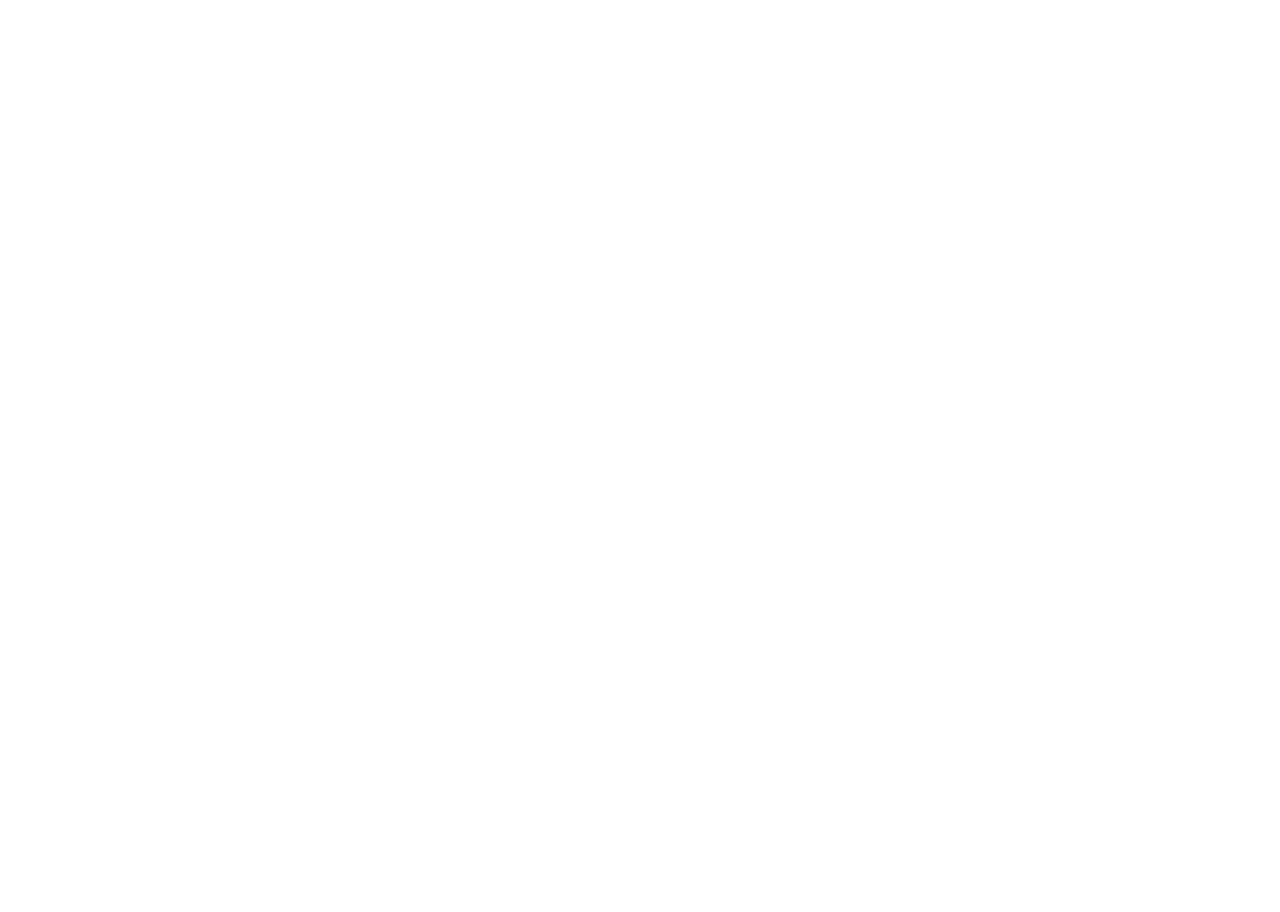
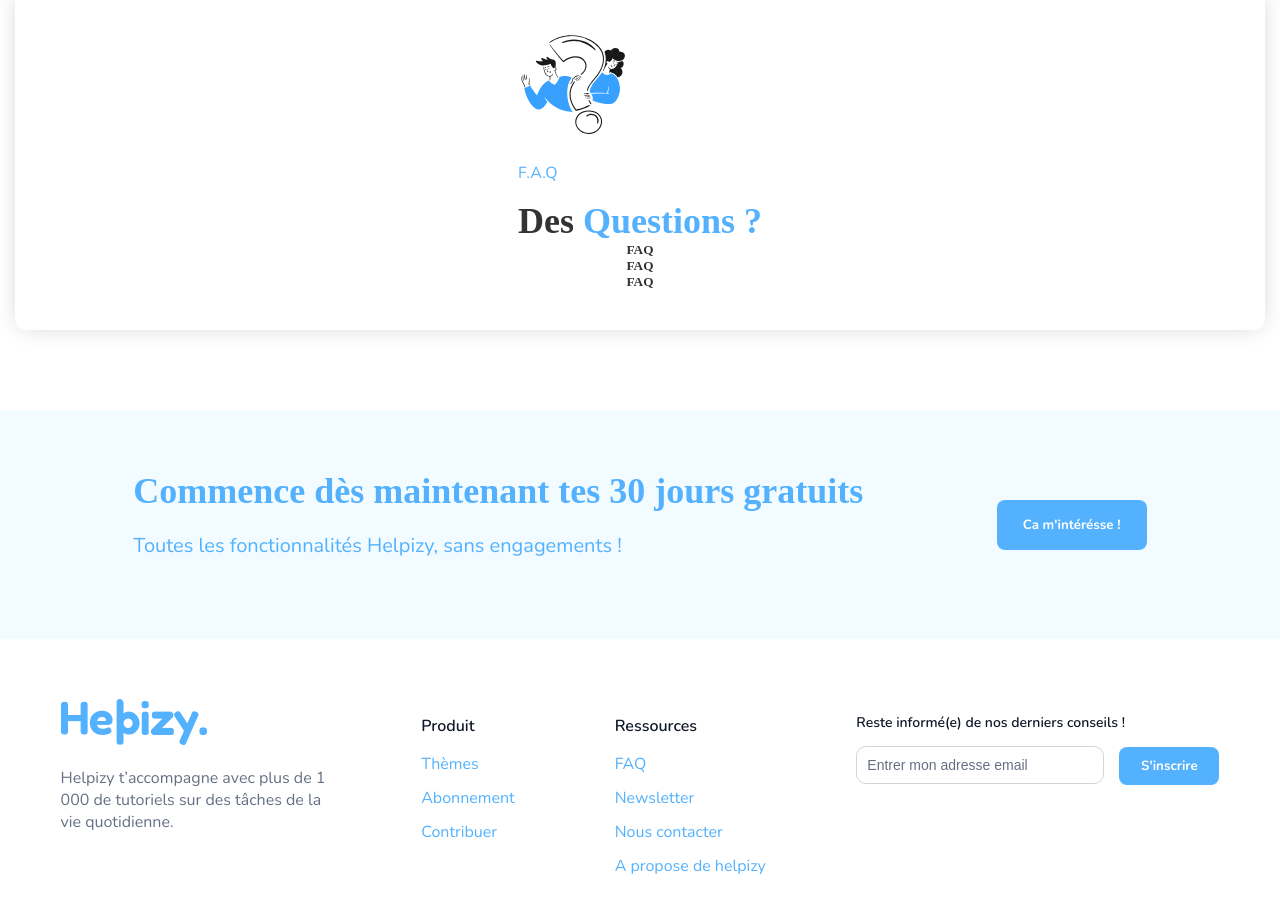
Before and after one commit to TVanmeerhaeghe/Helpizy-frontend, a Vue app: page / in a window 1280 px wide. Shown: the part 4887-5799 px from the top of the page. Before the commit the page ends 4777 px from the top, so only its background shows below. Built offline with nearby package versions, Linux system fonts and the light colour scheme; a web font is replaced by a local one.

Commit message:
feat : added footer

```diff
--- a/src/App.vue
+++ b/src/App.vue
@@ -2,16 +2,19 @@
   <div id="app">
     <AppHeader />
     <router-view />
+    <AppFooter />
   </div>
 </template>
 
 <script>
 import AppHeader from '@/components/Header.vue';
+import AppFooter from '@/components/Footer.vue'
 
 export default {
   name: 'App',
   components: {
     AppHeader,
+    AppFooter
   },
 };
 </script>
--- /dev/null
+++ b/src/components/FAQ.vue
@@ -0,0 +1,30 @@
+<template>
+    <section class="faq">
+        <div>
+            <h5>FAQ</h5>
+        </div>
+        <div>
+            <h5>FAQ</h5>
+        </div>
+        <div>
+            <h5>FAQ</h5>
+        </div>
+    </section>
+</template>
+
+<script>
+export default {
+    name: 'AppArticle',
+};
+</script>
+
+<style scoped>
+.article {
+    height: 500px;
+    width: 1000px;
+    display: flex;
+    flex-direction: column;
+    align-items: center;
+    justify-content: space-around;
+}
+</style>
--- /dev/null
+++ b/src/components/Footer.vue
@@ -0,0 +1,116 @@
+<template>
+    <footer>
+        <AppReconfort />
+        <section class="footer">
+            <div class="footer-logo">
+                <img src="../assets/logo.png" alt="logo">
+                <p>Helpizy t’accompagne avec plus de 1 000 de tutoriels sur des tâches de la vie quotidienne.</p>
+            </div>
+            <div class="nav-footer">
+                <div>
+                    <p>Produit</p>
+                    <ul>
+                        <li><a href="#">Thèmes</a></li>
+                        <li><a href="#">Abonnement</a></li>
+                        <li><a href="#">Contribuer</a></li>
+                    </ul>
+                </div>
+                <div>
+                    <p>Ressources</p>
+                    <ul>
+                        <li><a href="#">FAQ</a></li>
+                        <li><a href="#">Newsletter</a></li>
+                        <li><a href="#">Nous contacter</a></li>
+                        <li><a href="#">A propose de helpizy</a></li>
+                    </ul>
+                </div>
+            </div>
+            <div class="newsletter-container">
+                <p class="newsletter-text">Reste informé(e) de nos derniers conseils !</p>
+                <div class="newsletter-form">
+                    <input type="email" placeholder="Entrer mon adresse email" class="newsletter-input" />
+                    <button>S'inscrire</button>
+                </div>
+            </div>
+
+        </section>
+    </footer>
+</template>
+
+<script>
+
+import AppReconfort from '@/features/Reconfort.vue'
+export default {
+    name: 'AppFooter',
+    components: {
+        AppReconfort
+    },
+};
+</script>
+
+<style scoped>
+footer {
+    margin-top: 80px;
+}
+
+.footer {
+    padding: 60px 0;
+    display: flex;
+    justify-content: space-evenly;
+    max-width: 1200px;
+    width: 100%;
+    margin: 0 auto;
+    gap: 70px;
+}
+
+.footer-logo {
+    width: 270px;
+}
+
+.nav-footer {
+    display: flex;
+    gap: 100px;
+}
+
+.nav-footer p {
+    font-weight: 600;
+    color: #101828;
+}
+
+.nav-footer ul {
+    padding-left: unset;
+}
+
+.nav-footer ul li {
+    color: #53B1FD;
+    margin-top: 12px;
+}
+
+.newsletter-text {
+    color: #101828;
+    font-size: 14px;
+    font-weight: 600;
+}
+
+.newsletter-input {
+    padding: 10px;
+    font-size: 14px;
+    border: 1px solid #D0D5DD;
+    border-radius: 10px;
+    outline: none;
+    transition: border-color 0.3s ease;
+    width: 226px;
+}
+
+input::placeholder {
+    font-size: 14px;
+    color: #667085;
+    font-weight: 400;
+}
+
+.newsletter-container button {
+    margin-left: 15px;
+    width: 100px;
+    cursor: pointer;
+}
+</style>
--- /dev/null
+++ b/src/features/FAQView.vue
@@ -0,0 +1,39 @@
+<template>
+    <section class="faqs">
+        <div class="faq-title">
+            <img src="../assets/home/faq.svg" alt="picto faq">
+            <p class="title-blue">F.A.Q</p>
+            <h4>Des <span class="title-blue">Questions ?</span></h4>
+        </div>
+        <AppFAQ />
+    </section>
+</template>
+
+<script>
+import AppFAQ from '@/components/FAQ.vue';
+
+export default {
+    name: 'ArticleView',
+    components: {
+        AppFAQ
+    },
+};
+</script>
+
+<style scoped>
+.faqs {
+    width: 1150px;
+    margin: 0 auto;
+    box-shadow: 0px 0px 23px -6px #00000040;
+    border-radius: 10px;
+    margin-top: 100px;
+    display: flex;
+    flex-direction: column;
+    align-items: center;
+    padding: 40px 50px;
+}
+
+.faq-title h4 {
+    font-size: 36px;
+}
+</style>
--- /dev/null
+++ b/src/features/Reconfort.vue
@@ -0,0 +1,39 @@
+<template>
+    <section class="reconfort">
+        <div class="reconfort-title">
+            <h5 class="title-blue">Commence dès maintenant tes 30 jours gratuits</h5>
+            <p class="title-blue">Toutes les fonctionnalités Helpizy, sans engagements !</p>
+        </div>
+        <div><button>Ca m'intérésse !</button></div>
+    </section>
+</template>
+
+<script>
+export default {
+    name: 'AppReconfort',
+};
+</script>
+
+<style scoped>
+.reconfort {
+    background-color: #B7E9FF2E;
+    display: flex;
+    justify-content: space-evenly;
+    align-items: center;
+    padding: 60px 0;
+}
+
+.reconfort h5 {
+    font-size: 36px;
+}
+
+.reconfort p {
+    font-size: 20px;
+}
+
+.reconfort button {
+    width: 150px;
+    height: 50px;
+    cursor: pointer;
+}
+</style>
--- a/src/views/HomePage.vue
+++ b/src/views/HomePage.vue
@@ -90,6 +90,7 @@
       <AppForm />
     </section>
     <ArticlesView />
+    <FAQView />
   </div>
 </template>
 
@@ -98,6 +99,7 @@
 import AppCategories from '@/components/Categories.vue';
 import AppForm from '@/components/Form.vue';
 import ArticlesView from '@/features/ArticlesView.vue';
+import FAQView from '@/features/FAQView.vue';
 
 export default {
   name: 'HomePage',
@@ -105,7 +107,8 @@
     HeroBanner,
     AppCategories,
     AppForm,
-    ArticlesView
+    ArticlesView,
+    FAQView
   },
 };
 </script>
```
Also changed, not shown: src/assets/home/faq.svg (added).
